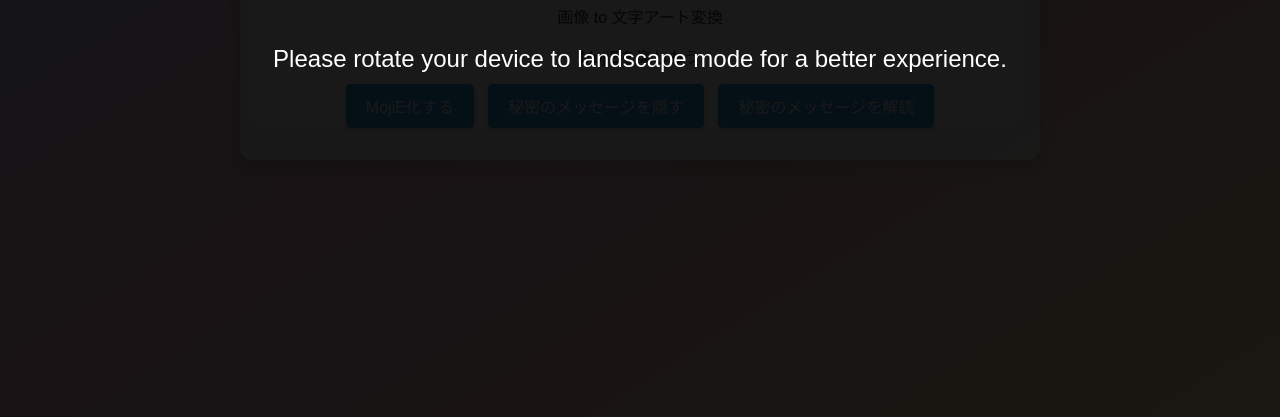
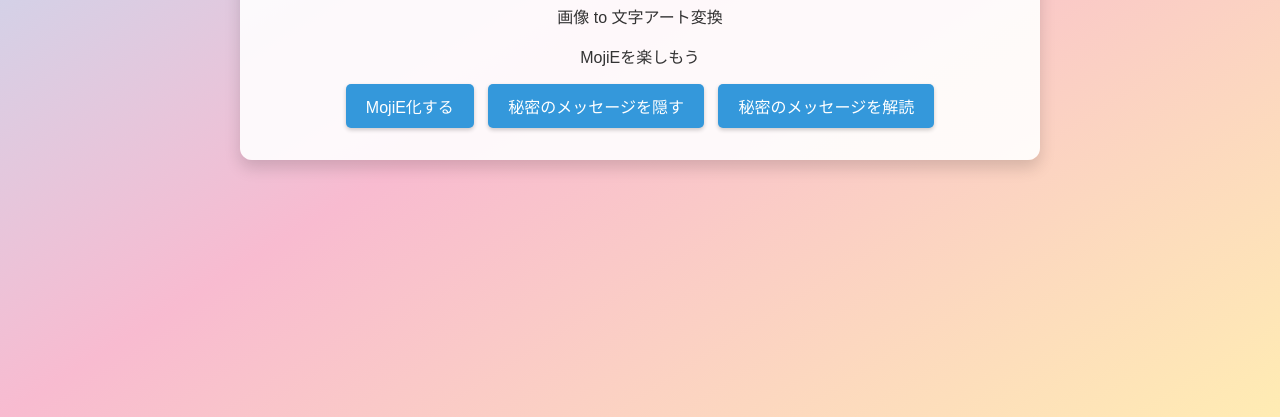
Before and after one commit to Waya1005/MojiE, a plain HTML site: page index.html in a window 1280 px wide. Shown: the part 383-800 px from the top of the page. Drawn offline with Linux system fonts and the light colour scheme.

Commit message:
Update version to 1.2.7 and revert to alert for orientation guidance

```diff
--- a/index.html
+++ b/index.html
@@ -201,42 +201,9 @@
                 font-size: 18px;
             }
         }
-
-        /* Orientation Overlay */
-        #orientation-overlay {
-            display: none; /* Hidden by default */
-            position: fixed;
-            top: 0;
-            left: 0;
-            width: 100%;
-            height: 100%;
-            background-color: rgba(0, 0, 0, 0.9); /* Semi-transparent black */
-            color: white;
-            font-size: 1.5em;
-            display: flex;
-            flex-direction: column;
-            justify-content: center;
-            align-items: center;
-            text-align: center;
-            z-index: 9999; /* Ensure it's on top */
-        }
-
-        /* Show overlay only in portrait mode on small screens */
-        @media (orientation: portrait) and (max-width: 480px) {
-            #orientation-overlay {
-                display: flex;
-            }
-            body > *:not(#orientation-overlay) {
-                display: none; /* Hide all other content */
-            }
-        }
     </style>
 </head>
 <body>
-    <div id="orientation-overlay">
-        <p>より良い表示のために、画面を横向きにしてください。</p>
-        <p>Please rotate your device to landscape mode for a better experience.</p>
-    </div>
     <div id="container">
         <h1>MojiE</h1>
         <p style="font-size: 0.8em; color: #666; margin-top: -1em;">ver1.2.7</p>
```
